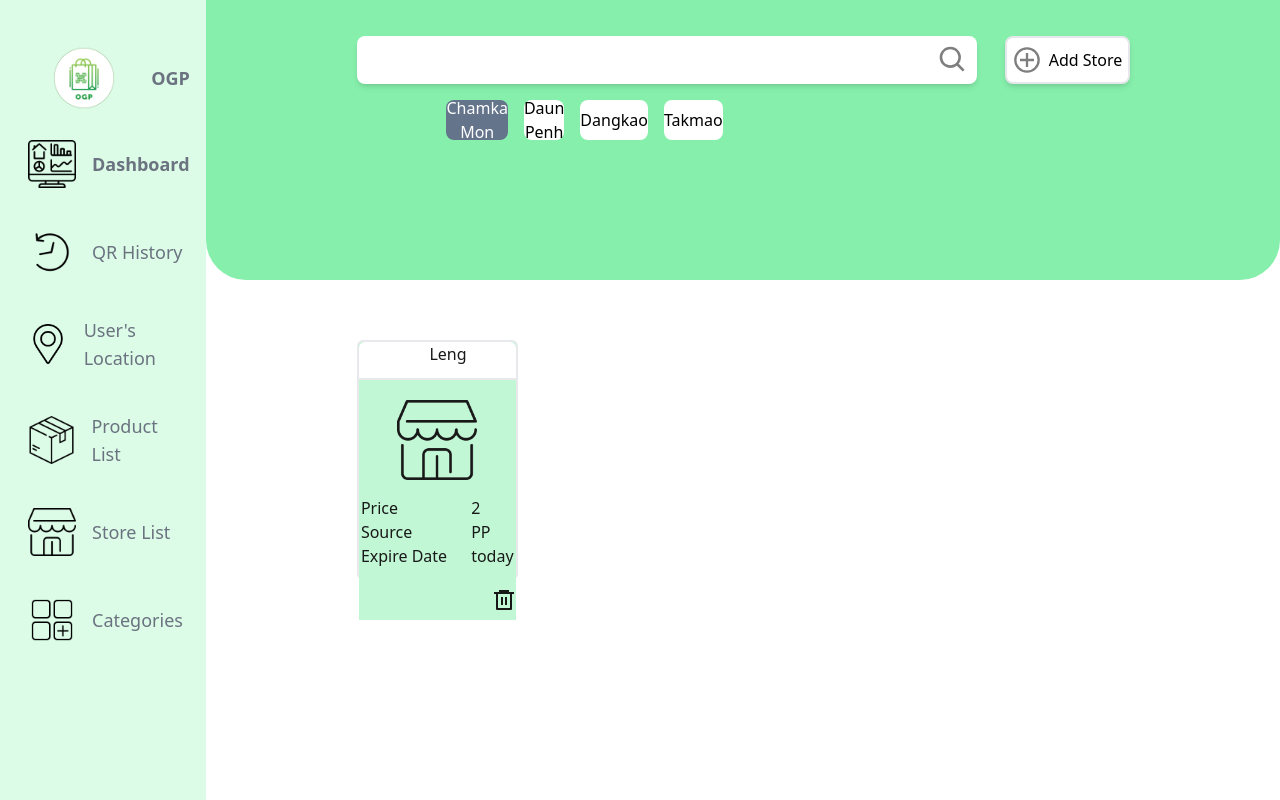
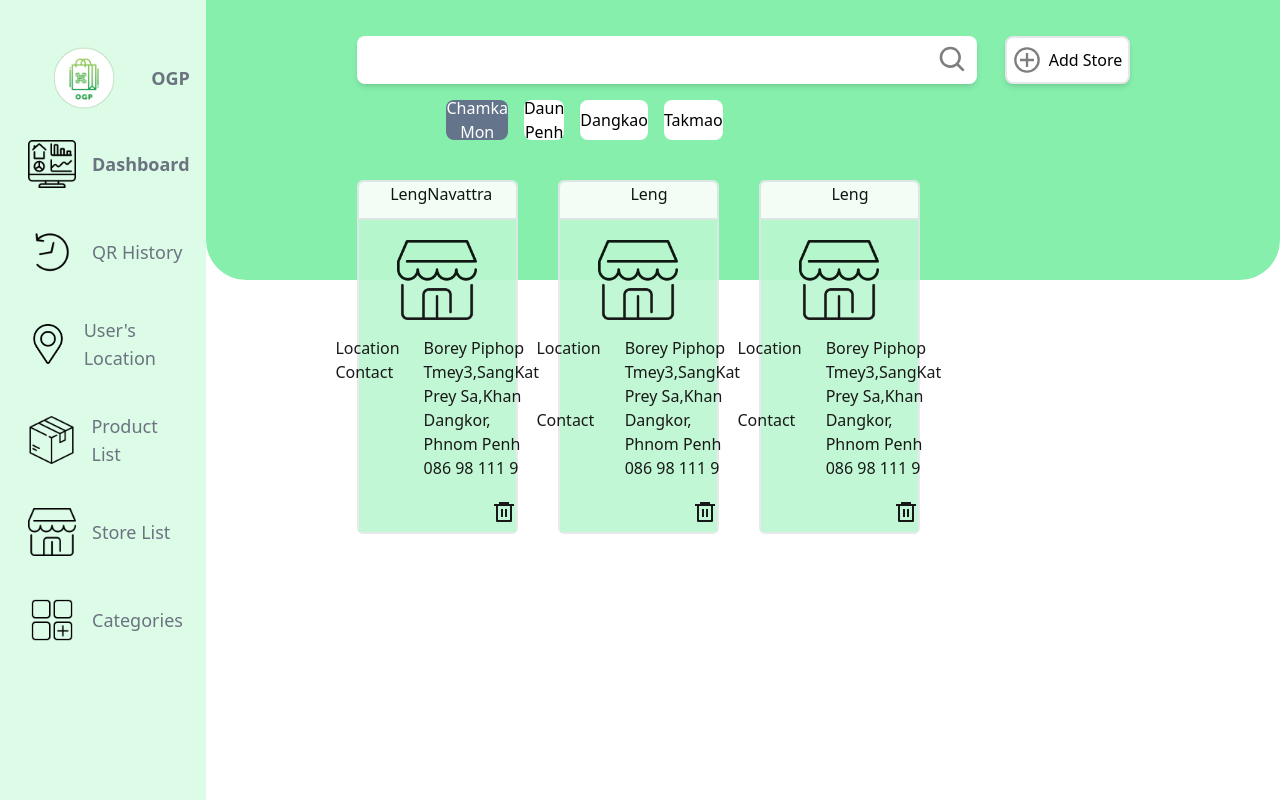
Before and after one commit to laysophann/Admin-Dashboard-Frontend, a React (Create React App) app: page /store-list in a window 1280 px wide. Built offline with nearby package versions, Linux system fonts and the light colour scheme.

Commit message:
added new files

```diff
--- a/src/components/Card.jsx
+++ b/src/components/Card.jsx
@@ -28,7 +28,7 @@ export default function Card() {
 
       </div>
       {/* search box */}
-      <div className="w-10/11 h-10 bg-slate-200 mt-6 ml-52 rounded-full flex flex-row justify-end items-center pr-4 shadow-slate-200 shadow-sm">
+      <div className="w-10/11 h-10 bg-slate-200 mt-6 ml-52 rounded-md flex flex-row justify-end items-center pr-4 shadow-slate-200 shadow-sm">
       <BiSearch className="w-10 h-10 opacity-50"/>
       </div>
       <Trending></Trending>
--- a/src/components/Categories/Category.jsx
+++ b/src/components/Categories/Category.jsx
@@ -1,7 +1,44 @@
-import React from 'react'
+import React from "react";
+import { BiSearch } from "react-icons/bi";
+import { GrAddCircle } from "react-icons/gr";
+import { VscAdd } from "react-icons/vsc";
+import { FiEdit } from "react-icons/fi";
+import { RiDeleteBin6Line } from "react-icons/ri";
+import { AiOutlineDown } from "react-icons/ai";
+import { categoriesData } from "../../data";
 
 export default function Category() {
   return (
-    <div>Category</div>
-  )
+    <div className="w-full">
+      <div className="bg-green-300 w-full h-[35%] flex items-center justify-center rounded-b-[40px] pb-20">
+        {/* search space and add product button */}
+        <div className="bg-white rounded-lg w-[40%] p-2 flex justify-end shadow-md">
+          <BiSearch className="w-8 h-8 opacity-50" />
+        </div>
+      </div>
+
+      {/* categories */}
+      <div className="relative bottom-[79px]">
+        <div className="flex justify-center">
+          <div className="w-[90%] bg-slate-200 h-10 border-2 flex justify-between items-center px-5 rounded-t-md font-semibold p-7">
+            <p>Categories</p>
+            <GrAddCircle className="h-7 w-7 opacity-50" />
+          </div>
+        </div>
+
+        {categoriesData.map((categories) => (
+          <div className="flex flex-row justify-center" key={categories.id}>
+            <div className="w-[90%] bg-white h-10 border-2 flex justify-between items-center px-5 p-7">
+              <VscAdd />
+              <p>{categories.type}</p>
+              <FiEdit />
+              <RiDeleteBin6Line />
+              <AiOutlineDown />
+            </div>
+          </div>
+        ))}
+      </div>
+      {/* end of categories */}
+    </div>
+  );
 }
--- a/src/components/Product-List/ProductList.jsx
+++ b/src/components/Product-List/ProductList.jsx
@@ -44,9 +44,9 @@ export default function ProductList() {
       {/* end of filter type of product */}
 
       {/* card go here*/}
+      <div className="flex flex-row space-x-28 flex-wrap bottom-[115px] relative">
         {listData.map((list) => (
-        <div className="flex flex-row space-x-5" key={list.id}>
-          <div className="w-[15%] h-[30%] border-2 ml-[14%] rounded-md bg-green-200 opacity-90">
+            <div className="w-[15%] h-[30%] border-2 ml-[14%] rounded-md bg-green-200 opacity-90" key={list.id}>
               <div className="w-full bg-white pb-3 flex flex-row rounded-t-md items-center border-b-2">
                 <p className="font-normal items-center ml-[45%]">{list.name}</p>
                 <MdMoreVert className="ml-[35%]" />
@@ -70,8 +70,8 @@ export default function ProductList() {
                 </div>
               </section>
             </div>
+        ))}
       </div>
-      ))}
       {/* end of card */}
     </div>
   );
--- a/src/components/QR_History/Table.jsx
+++ b/src/components/QR_History/Table.jsx
@@ -30,7 +30,7 @@ export default function Table() {
           {productData.map((product) => (
             <div
               key={product.id}
-              className="flex flex-row mt-5w-full justify-evenly space-x-1 bg-white mt-3 border"
+              className="flex flex-row w-full justify-evenly space-x-1 bg-white mt-3 border"
             >
               <div className="w-full h-10 text-center flex items-center justify-center rounded-tl-lg">
                 <p>{product.name}</p>
--- a/src/components/Store_List/StoreList.jsx
+++ b/src/components/Store_List/StoreList.jsx
@@ -7,18 +7,21 @@ import { RiDeleteBin6Line } from "react-icons/ri";
 export default function StoreList() {
   return (
     <div className="w-full">
+      {/* add store button and search */}
       <div className="bg-green-300 w-full h-[35%] flex items-center justify-center rounded-b-[40px] pb-40">
         <div className="w-[72%] flex flex-row space-x-7">
           <div className="bg-white rounded-lg p-2 flex justify-end shadow-md w-full items-center">
             <BiSearch className="w-8 h-8 opacity-50" />
           </div>
-          {/* add product button */}
           <div className=" flex flex-row  border-2 rounded-lg bg-white justify-center items-center w-[20%] space-x-2 shadow-md">
             <GrAddCircle className="h-7 w-7 opacity-50" />
             <button className="font-normal">Add Store</button>
           </div>
         </div>
       </div>
+      {/* end of add store button and search */}
+
+      {/* store name */}
       <div className="w-[70%] flex items-center relative bottom-[200px]">
         <div className="w-full mx-60 relative">
           <div className="flex flex-row mt-5 w-full justify-evenly rounded-md font-medium space-x-4 bg-transparent">
@@ -38,8 +41,38 @@ export default function StoreList() {
         </div>
       </div>
 
-      {/* card go here */}
-      <div className="w-[15%] h-[30%] border-2 ml-[14%] rounded-md bg-green-200 opacity-90">
+      {/* end of store name */}
+
+      <div className="flex flex-row space-x-10 bottom-[160px] relative">
+        {/* card1 go here */}
+        <div className="w-[15%] h-[30%] border-2 ml-[14%] rounded-md bg-green-100 opacity-90">
+          <div className="w-full bg-white pb-3 flex flex-row rounded-t-md items-center border-b-2">
+            <p className="font-normal items-center ml-[20%]">LengNavattra</p>
+            <MdMoreVert className="ml-[35%]" />
+          </div>
+          <section className="bg-green-200 flex flex-col justify-center items-center">
+            <img src="images/store.png" alt="" className="w-20 h-20 mt-5" />
+            <div className="flex flex-row space-x-6 mt-4">
+              <span>
+                <p>Location</p>
+                <p>Contact</p>
+              </span>
+              <span>
+                <p>
+                  Borey Piphop Tmey3,SangKat Prey Sa,Khan Dangkor, Phnom Penh
+                </p>
+                <p>086 98 111 9</p>
+              </span>
+            </div>
+            <div className="ml-[85%] mt-5 mb-2">
+              <RiDeleteBin6Line className="w-6 h-6" />
+            </div>
+          </section>
+        </div>
+        {/* end card1 go here */}
+
+        {/* card2 go here */}
+        <div className="w-[15%] h-[30%] border-2 ml-[14%] rounded-md bg-green-100 opacity-90">
           <div className="w-full bg-white pb-3 flex flex-row rounded-t-md items-center border-b-2">
             <p className="font-normal items-center ml-[45%]">Leng</p>
             <MdMoreVert className="ml-[35%]" />
@@ -47,15 +80,15 @@ export default function StoreList() {
           <section className="bg-green-200 flex flex-col justify-center items-center">
             <img src="images/store.png" alt="" className="w-20 h-20 mt-5" />
             <div className="flex flex-row space-x-6 mt-4">
-            <span>
-              <p>Price</p>
-              <p>Source</p>
-              <p>Expire Date</p>
+              <span className="font-medium flex flex-wrap">
+                <p>Location</p>
+                <p>Contact</p>
               </span>
-            <span className="mr-28">
-              <p>2</p>
-              <p>PP</p>
-              <p>today</p>
+              <span className="mr-28 flex flex-wrap">
+                <p>
+                  Borey Piphop Tmey3,SangKat Prey Sa,Khan Dangkor, Phnom Penh{" "}
+                </p>
+                <p>086 98 111 9</p>
               </span>
             </div>
             <div className="ml-[85%] mt-5 mb-2">
@@ -63,7 +96,35 @@ export default function StoreList() {
             </div>
           </section>
         </div>
-      {/* card ends */}
+        {/* end of card2 go here */}
+
+        {/* card3 go here */}
+        <div className="w-[15%] h-[30%] border-2 ml-[14%] rounded-md bg-green-100 opacity-90">
+          <div className="w-full bg-white pb-3 flex flex-row rounded-t-md items-center border-b-2">
+            <p className="font-normal items-center ml-[45%]">Leng</p>
+            <MdMoreVert className="ml-[35%]" />
+          </div>
+          <section className="bg-green-200 flex flex-col justify-center items-center">
+            <img src="images/store.png" alt="" className="w-20 h-20 mt-5" />
+            <div className="flex flex-row space-x-6 mt-4">
+              <span className="font-medium flex flex-wrap">
+                <p>Location</p>
+                <p>Contact</p>
+              </span>
+              <span className="mr-28 flex flex-wrap">
+                <p>
+                  Borey Piphop Tmey3,SangKat Prey Sa,Khan Dangkor, Phnom Penh{" "}
+                </p>
+                <p>086 98 111 9</p>
+              </span>
+            </div>
+            <div className="ml-[85%] mt-5 mb-2">
+              <RiDeleteBin6Line className="w-6 h-6" />
+            </div>
+          </section>
+        </div>
+        {/* end of card3 */}
+      </div>
     </div>
   );
 }
--- a/src/data.js
+++ b/src/data.js
@@ -184,4 +184,29 @@ export const listData = [
   source : 'kompong Som',
   expire : '10/03/2023'
 },
+{
+  name : 'Broccoli',
+  img : 'images/broccoli.png',
+  id : 3,
+  price : '1.5$/kg',
+  source : 'Battambang',
+  expire : '09/11/2022'
+},
 ]
+
+// categories data
+
+export const categoriesData = [
+  {
+    id : 1,
+    type : 'Vegetable'
+  },
+  {
+    id : 2,
+    type : 'Fruit'
+  },
+  {
+    id : 3,
+    type : 'Meat',
+  }
+]
```
Lines whose indentation alone changed are shown as unchanged.
